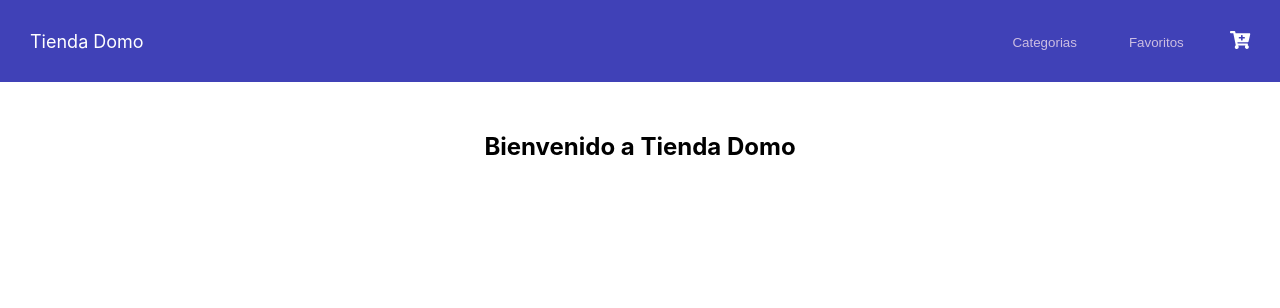
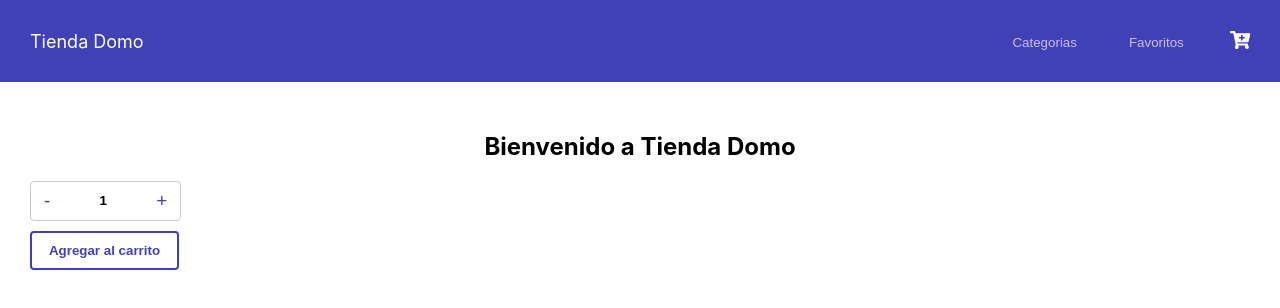
Before and after one commit to emanuelchamorro/tiendaChamorro, a React (Create React App) app: page / in a window 1280 px wide. Shown: the top 308 px of the page. Built offline with nearby package versions, Linux system fonts and the light colour scheme.

Commit message:
Desafio Clase 5 - Contador con boton

```diff
--- a/src/App.js
+++ b/src/App.js
@@ -1,5 +1,6 @@
 import {NavBar} from './components/navBar/navBar'
 import {ItemListContainer} from './components/itemListContainer/itemListContainer'
+
 
 function App() {
     return (
--- /dev/null
+++ b/src/components/itemCount/itemCount.css
@@ -0,0 +1,40 @@
+.btn-container-increment {
+    display: flex;
+    background-color: white;
+    border:solid 1px rgb(202, 202, 202);
+    border-radius: 4px;
+    width: fit-content;
+    padding: 7px;
+}
+
+input.value-increment {
+    text-align: center;
+    width: 90px;
+    background: none;
+    border: none;
+    font-weight: 600;
+}
+
+input:focus-visible {
+    outline: 0;
+}
+
+.btn-increment {
+    background:none;
+    border:none;
+    cursor: pointer;
+    color: #4041b7;
+    font-size: 19px;
+}
+
+.btn-add-to-cart {
+    width: 149px;
+    border: solid 2px #4041b7;
+    background-color: white;
+    color: #4041b7;
+    border-radius: 4px;
+    padding: 10px;
+    font-weight: 600;
+    cursor: pointer;
+    margin-top: 10px;
+}
--- /dev/null
+++ b/src/components/itemCount/itemCount.js
@@ -0,0 +1,44 @@
+import './itemCount.css'
+import { useState} from "react";
+
+
+export function ItemCount({ stock, initial }) {
+
+    const [value, setValue] = useState(initial)
+
+    const onAdd = (operator) => {
+
+    let newValue
+     switch(operator) {
+         case '+':
+          newValue = Number(value) + 1
+          break
+
+         case '-':
+          newValue = Number(value) - 1
+          break
+
+        default:
+            break
+     }
+
+     if(newValue <= stock && newValue > 0){
+     setValue(newValue)
+    } else {
+     return ''
+    }
+
+}
+   return (
+     <>
+     <div className="btn-container-increment">
+      <button className ="btn-increment" onClick={()=> stock > 0 ? onAdd('-') : ''}>-</button>
+      <input className="value-increment" type="text" value={value}></input>
+      <button className ="btn-increment" onClick={()=> stock > 0 ? onAdd('+') : ''}>+</button>
+     </div>
+     <button className="btn-add-to-cart">Agregar al carrito</button>
+     </>
+
+    )
+
+   }
--- a/src/components/itemListContainer/itemListContainer.js
+++ b/src/components/itemListContainer/itemListContainer.js
@@ -1,10 +1,12 @@
 import './itemListContainer.css'
+import {ItemCount} from '../itemCount/itemCount'
 
 export const ItemListContainer = ({greeting}) => {
 
     return (
        <div className="list-container">
         <h2>{greeting}</h2>
+        <ItemCount initial='1' stock='5' />
       </div>
     )
 }
```
